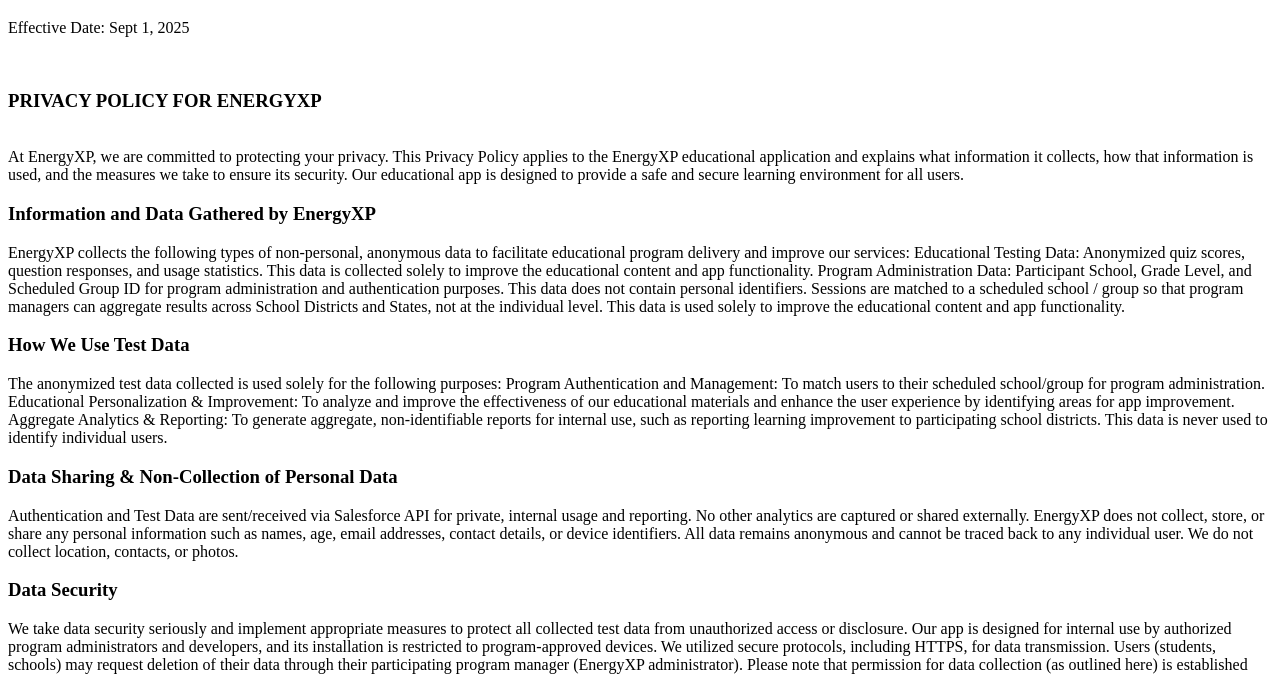
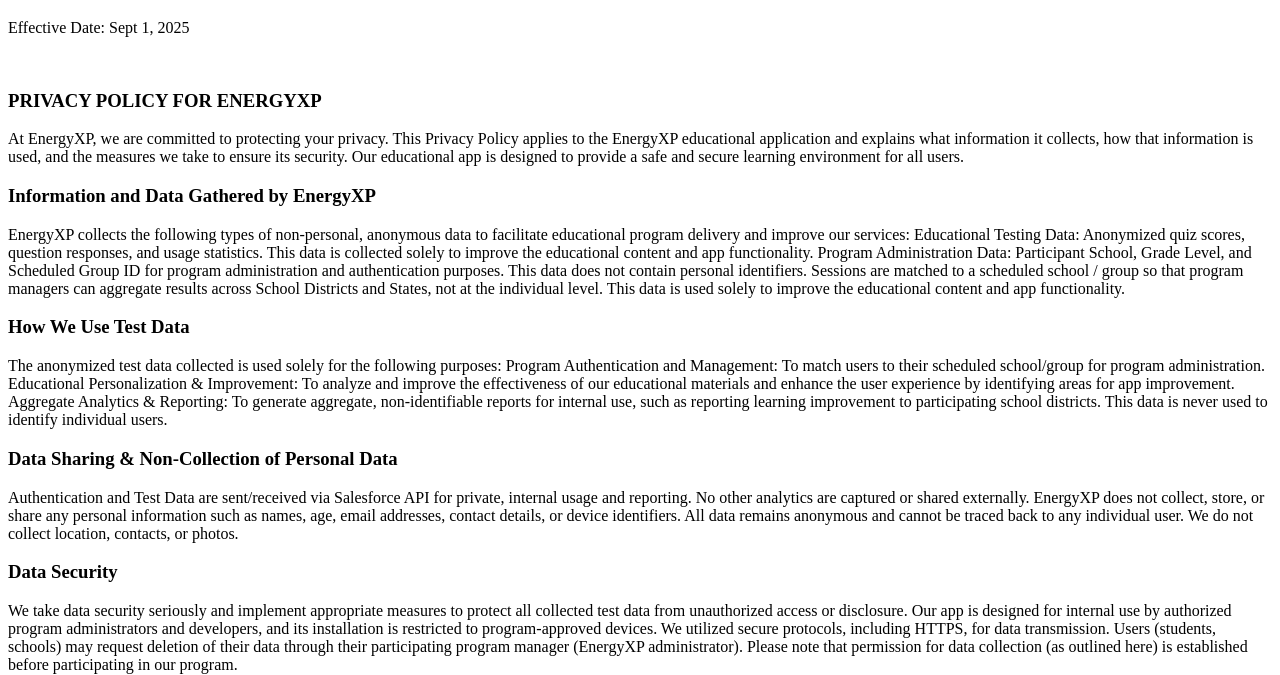
Before and after one commit to 900lbs/EnergyXPPrivacyPolicy, a plain HTML site: page index.html in a window 1280 px wide. Shown: the part 61-736 px from the top of the page. Drawn offline with Linux system fonts and the light colour scheme.

Commit message:
Update index.html

```diff
--- a/index.html
+++ b/index.html
@@ -7,7 +7,7 @@
 <body>
   <h1>Privacy Policy</h1>
   <p>Effective Date: Sept 1, 2025</p><br>
-  <p><h3>PRIVACY POLICY FOR ENERGYXP</h3><br>
+  <p><h3>PRIVACY POLICY FOR ENERGYXP</h3>
 
 At EnergyXP, we are committed to protecting your privacy. This Privacy Policy applies to the EnergyXP educational application and explains what information it collects, how that information is used, and the measures we take to ensure its security.
 
```
